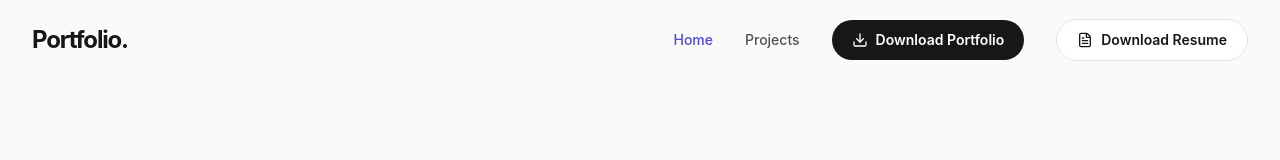
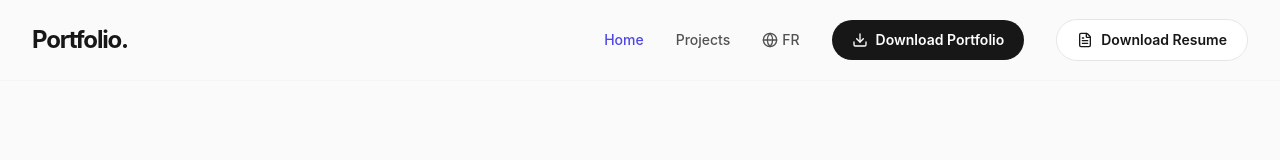
Before and after one commit to Ertoun/Portfolio, a React (Vite) app: page /#/ in a window 1280 px wide. Shown: the top 160 px of the page. Built offline with nearby package versions, Linux system fonts and the light colour scheme.

Commit message:
Add fr-FR translation for the website

```diff
--- a/src/components/Footer.jsx
+++ b/src/components/Footer.jsx
@@ -1,12 +1,15 @@
 import React from 'react';
 import { Github, Linkedin, Mail } from 'lucide-react';
+import { useLanguage } from '../context/LanguageContext';
 
 const Footer = () => {
+    const { t } = useLanguage();
+
     return (
         <footer className="py-12 border-t border-neutral-100 bg-neutral-50">
             <div className="container mx-auto px-4 md:px-8 flex flex-col md:flex-row justify-between items-center gap-6">
                 <div className="text-neutral-500 text-sm">
-                    © {new Date().getFullYear()} Design Portfolio. All rights reserved.
+                    © {new Date().getFullYear()} {t.footer.rights}
                 </div>
                 <div className="flex gap-6">
                     <a target="_blank" href="https://github.com/Ertoun" className="text-neutral-400 hover:text-indigo-600 transition-colors"><Github className="w-5 h-5" /></a>
--- a/src/components/Header.jsx
+++ b/src/components/Header.jsx
@@ -1,15 +1,17 @@
 import React from 'react';
-import { Menu, X, Download, FileText } from 'lucide-react';
+import { Menu, X, Download, FileText, Globe } from 'lucide-react';
 import { motion, AnimatePresence } from 'framer-motion';
 import { Link, useLocation } from 'react-router-dom';
+import { useLanguage } from '../context/LanguageContext';
 
 const Header = () => {
     const [isOpen, setIsOpen] = React.useState(false);
     const location = useLocation();
+    const { t, language, toggleLanguage } = useLanguage();
 
     const links = [
-        { name: 'Home', path: '/' },
-        { name: 'Projects', path: '/projects' },
+        { name: t.header.home, path: '/' },
+        { name: t.header.projects, path: '/projects' },
     ];
 
     return (
@@ -23,7 +25,7 @@ const Header = () => {
                 <nav className="hidden md:flex items-center gap-8">
                     {links.map((link) => (
                         <Link
-                            key={link.name}
+                            key={link.path}
                             to={link.path}
                             className={`text-sm font-medium transition-colors ${location.pathname === link.path ? 'text-indigo-600' : 'text-neutral-600 hover:text-neutral-900'
                                 }`}
@@ -31,13 +33,22 @@ const Header = () => {
                             {link.name}
                         </Link>
                     ))}
+
+                    <button
+                        onClick={toggleLanguage}
+                        className="flex items-center gap-1 text-sm font-medium text-neutral-600 hover:text-neutral-900 transition-colors"
+                    >
+                        <Globe className="w-4 h-4" />
+                        <span>{language === 'en' ? 'FR' : 'EN'}</span>
+                    </button>
+
                     <a
                         href="/Portfolio/portfolio.pdf"
                         download="portfolio.pdf"
                         className="flex items-center gap-2 px-5 py-2.5 bg-neutral-900 text-white rounded-full text-sm font-semibold hover:bg-neutral-800 transition-all"
                     >
                         <Download className="w-4 h-4" />
-                        <span>Download Portfolio</span>
+                        <span>{t.header.downloadPortfolio}</span>
                     </a>
                     <a
                         href="/Portfolio/resume_UX_Designer.pdf"
@@ -45,14 +56,23 @@ const Header = () => {
                         className="flex items-center gap-2 px-5 py-2.5 bg-white border border-neutral-200 text-neutral-900 rounded-full text-sm font-semibold hover:bg-neutral-50 transition-all"
                     >
                         <FileText className="w-4 h-4" />
-                        <span>Download Resume</span>
+                        <span>{t.header.downloadResume}</span>
                     </a>
                 </nav>
 
                 {/* Mobile Toggle */}
-                <button onClick={() => setIsOpen(!isOpen)} className="md:hidden p-2 text-neutral-600">
-                    {isOpen ? <X /> : <Menu />}
-                </button>
+                <div className="flex items-center gap-4 md:hidden">
+                    <button
+                        onClick={toggleLanguage}
+                        className="flex items-center gap-1 text-sm font-medium text-neutral-600"
+                    >
+                        <Globe className="w-4 h-4" />
+                        <span>{language === 'en' ? 'FR' : 'EN'}</span>
+                    </button>
+                    <button onClick={() => setIsOpen(!isOpen)} className="p-2 text-neutral-600">
+                        {isOpen ? <X /> : <Menu />}
+                    </button>
+                </div>
             </div>
 
             {/* Mobile Nav */}
@@ -67,7 +87,7 @@ const Header = () => {
                         <div className="flex flex-col p-4 gap-4">
                             {links.map((link) => (
                                 <Link
-                                    key={link.name}
+                                    key={link.path}
                                     to={link.path}
                                     onClick={() => setIsOpen(false)}
                                     className={`text-lg font-medium ${location.pathname === link.path ? 'text-indigo-600' : 'text-neutral-600'
@@ -82,7 +102,7 @@ const Header = () => {
                                 className="flex items-center justify-center gap-2 px-4 py-2 bg-indigo-600 text-white rounded-full text-sm font-semibold w-full"
                             >
                                 <Download className="w-4 h-4" />
-                                <span>Download Portfolio</span>
+                                <span>{t.header.downloadPortfolio}</span>
                             </a>
                             <a
                                 href="/Portfolio/resume_UX_Designer.pdf"
@@ -90,7 +110,7 @@ const Header = () => {
                                 className="flex items-center justify-center gap-2 px-4 py-2 bg-white border border-neutral-200 text-neutral-900 rounded-full text-sm font-semibold w-full"
                             >
                                 <FileText className="w-4 h-4" />
-                                <span>Download Resume</span>
+                                <span>{t.header.downloadResume}</span>
                             </a>
                         </div>
                     </motion.nav>
--- /dev/null
+++ b/src/constants/translations.js
@@ -0,0 +1,106 @@
+export const translations = {
+    en: {
+        header: {
+            home: 'Home',
+            projects: 'Projects',
+            downloadPortfolio: 'Download Portfolio',
+            downloadResume: 'Download Resume',
+        },
+        hero: {
+            titlePlain1: 'Designing experiences that ',
+            titleHighlight1: 'inspire',
+            titlePlain2: ' and ',
+            titleHighlight2: 'connect',
+            titlePlain3: '.',
+            description: "Hello, I'm a UX Designer based in Paris. I specialize in crafting intuitive user interfaces and delightful digital products.",
+            cta: 'Get in touch',
+        },
+        projects: {
+            title: 'All Projects',
+            subtitle: 'A collection of my work in UX/UI design, branding, and development.',
+            construction: 'This section is currently under construction. Please check back soon for updates!',
+            items: [
+                {
+                    id: 1,
+                    title: "Brand Identity Redesign",
+                    category: "Branding",
+                },
+                {
+                    id: 2,
+                    title: "Design System",
+                    category: "UI/UX Design",
+                },
+                {
+                    id: 3,
+                    title: "Eco-Friendly Packaging",
+                    category: "Print Design",
+                },
+                {
+                    id: 4,
+                    title: "Finance Dashboard",
+                    category: "Product Design",
+                },
+            ]
+        },
+        contact: {
+            title: "Let's work together.",
+            description: "I'm currently available for freelance projects and open to full-time opportunities.",
+            button: 'Say Hello',
+        },
+        footer: {
+            rights: 'Design Portfolio. All rights reserved.',
+        }
+    },
+    fr: {
+        header: {
+            home: 'Accueil',
+            projects: 'Projets',
+            downloadPortfolio: 'Télécharger Portfolio',
+            downloadResume: 'Télécharger CV',
+        },
+        hero: {
+            titlePlain1: 'Concevoir des expériences qui ',
+            titleHighlight1: 'inspirent',
+            titlePlain2: ' et ',
+            titleHighlight2: 'connectent',
+            titlePlain3: '.',
+            description: "Bonjour, je suis UX Designer basé à Paris. Je me spécialise dans la création d'interfaces utilisateur intuitives et de produits numériques agréables.",
+            cta: 'Contactez-moi',
+        },
+        projects: {
+            title: 'Tous les Projets',
+            subtitle: 'Une collection de mes travaux en design UX/UI, branding et développement.',
+            construction: 'Cette section est actuellement en construction. Revenez bientôt pour les mises à jour !',
+            items: [
+                {
+                    id: 1,
+                    title: "Redesign d'Identité de Marque",
+                    category: "Branding",
+                },
+                {
+                    id: 2,
+                    title: "Système de Design",
+                    category: "Design UI/UX",
+                },
+                {
+                    id: 3,
+                    title: "Emballage Écologique",
+                    category: "Design Print",
+                },
+                {
+                    id: 4,
+                    title: "Tableau de Bord Finance",
+                    category: "Design Produit",
+                },
+            ]
+        },
+        contact: {
+            title: "Travaillons ensemble.",
+            description: "Je suis actuellement disponible pour des projets freelance et ouvert aux opportunités à temps plein.",
+            button: 'Dites Bonjour',
+        },
+        footer: {
+            rights: 'Design Portfolio. Tous droits réservés.',
+        }
+    },
+};
--- /dev/null
+++ b/src/context/LanguageContext.jsx
@@ -0,0 +1,22 @@
+import React, { createContext, useContext, useState } from 'react';
+import { translations } from '../constants/translations';
+
+const LanguageContext = createContext();
+
+export const LanguageProvider = ({ children }) => {
+    const [language, setLanguage] = useState('en');
+
+    const toggleLanguage = () => {
+        setLanguage((prev) => (prev === 'en' ? 'fr' : 'en'));
+    };
+
+    const t = translations[language];
+
+    return (
+        <LanguageContext.Provider value={{ language, toggleLanguage, t }}>
+            {children}
+        </LanguageContext.Provider>
+    );
+};
+
+export const useLanguage = () => useContext(LanguageContext);
--- a/src/main.jsx
+++ b/src/main.jsx
@@ -2,13 +2,16 @@ import React from 'react'
 import ReactDOM from 'react-dom/client'
 import App from './App.jsx'
 import './index.css'
+import { LanguageProvider } from './context/LanguageContext';
 
 import { HashRouter } from 'react-router-dom'
 
 ReactDOM.createRoot(document.getElementById('root')).render(
   <React.StrictMode>
-    <HashRouter>
-      <App />
-    </HashRouter>
+    <LanguageProvider>
+      <HashRouter>
+        <App />
+      </HashRouter>
+    </LanguageProvider>
   </React.StrictMode>,
 )
```
Also changed, not shown: src/components/Contact.jsx (+6 -3 lines), src/components/Hero.jsx (+6 -3 lines), src/components/PortfolioGrid.jsx (+11 -28 lines), src/pages/Projects.jsx (+6 -3 lines).
